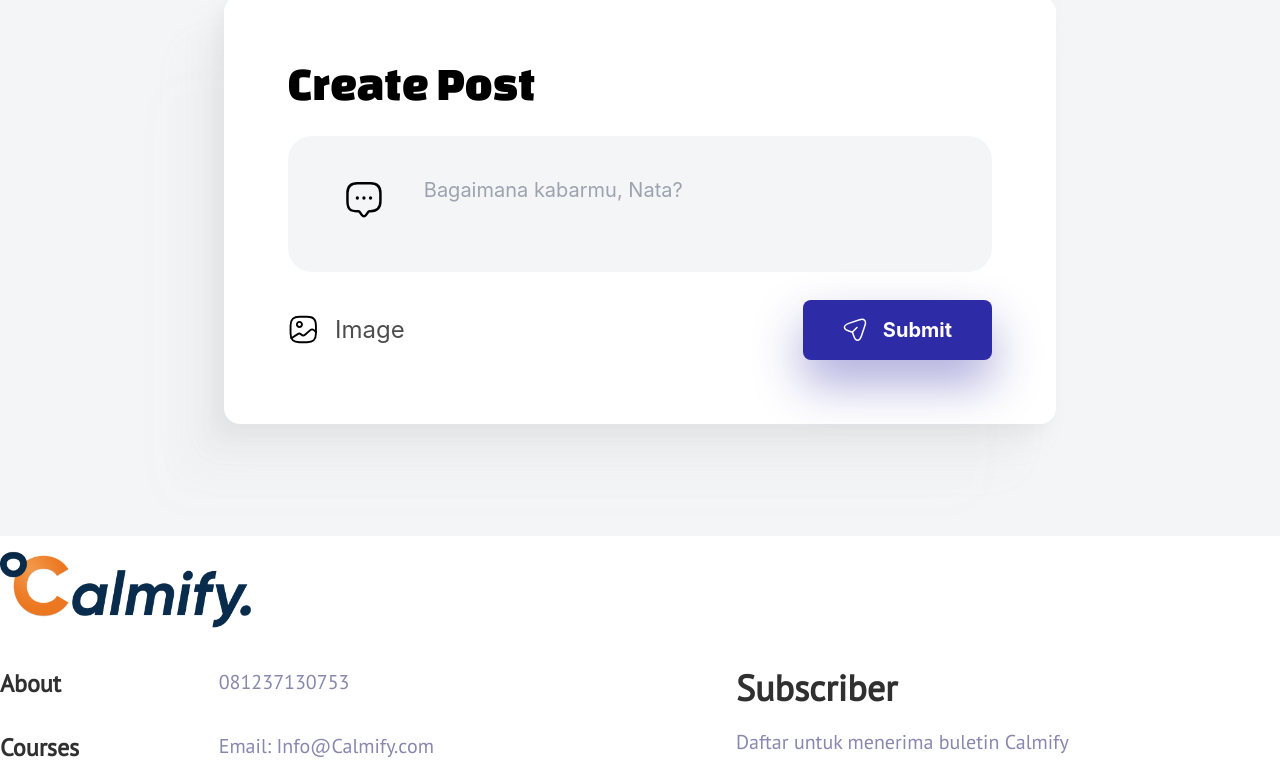
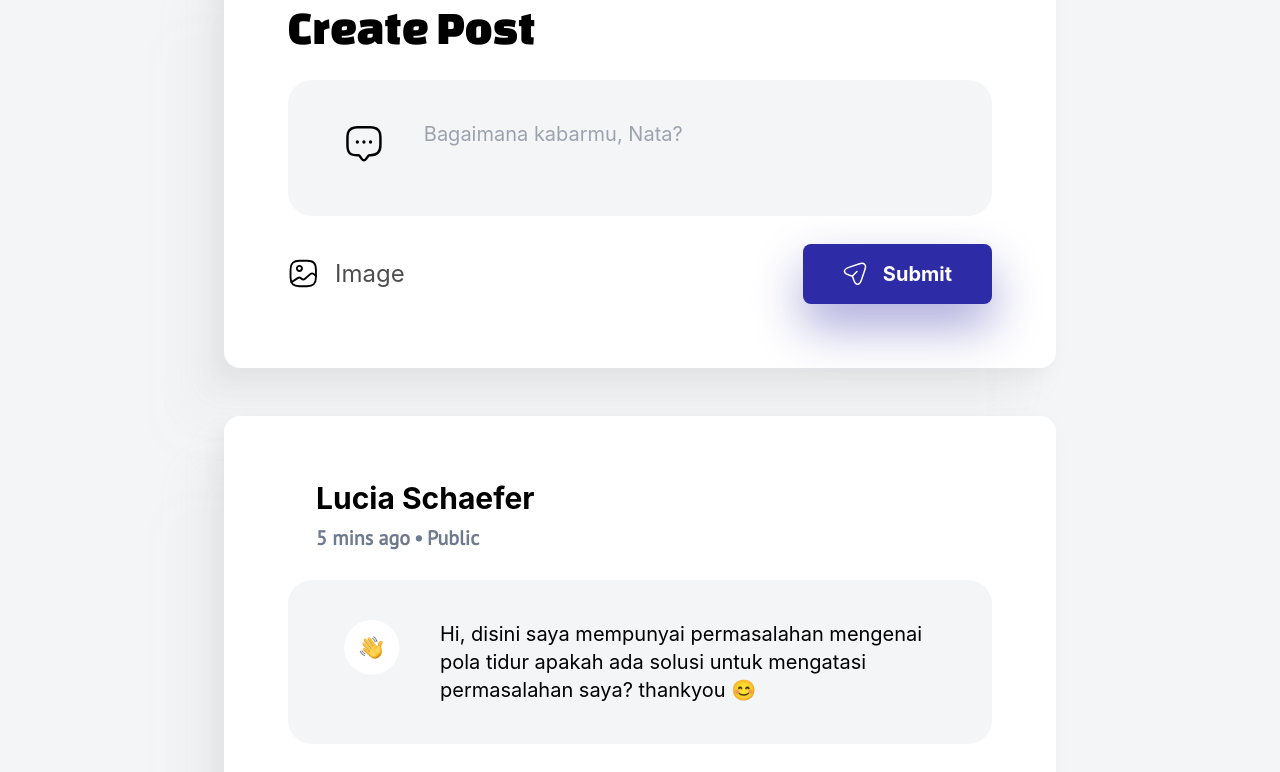
Before and after one commit to danutryas/calmify, a React (Create React App) app: page /community in a window 1280 px wide. Shown: the part 1140-1912 px from the top of the page. Built offline with nearby package versions, Linux system fonts and the light colour scheme.

Commit message:
[ADD] community page and post element

```diff
--- a/src/Components/Icons/index.jsx
+++ b/src/Components/Icons/index.jsx
@@ -1,4 +1,4 @@
-export const MessageIcon = () => {
+export const MessageIcon = ({ className }) => {
   return (
     <svg
       width="46"
@@ -6,6 +6,7 @@ export const MessageIcon = () => {
       viewBox="0 0 46 47"
       fill="none"
       xmlns="http://www.w3.org/2000/svg"
+      className={className}
     >
       <path
         d="M16.377 36.9864H15.4245C7.80476 36.9864 3.99487 35.0814 3.99487 25.5567V16.032C3.99487 8.41219 7.80476 4.60229 15.4245 4.60229H30.6641C38.2839 4.60229 42.0938 8.41219 42.0938 16.032V25.5567C42.0938 33.1765 38.2839 36.9864 30.6641 36.9864H29.7116C29.1211 36.9864 28.5496 37.2721 28.1877 37.7483L25.3303 41.5582C24.073 43.2346 22.0157 43.2346 20.7584 41.5582L17.901 37.7483C17.5962 37.3293 16.8914 36.9864 16.377 36.9864Z"
@@ -70,3 +71,55 @@ export const ImageIcon = () => {
     </svg>
   );
 };
+export const CommentIcon = () => {
+  return (
+    <svg
+      width="22"
+      height="23"
+      viewBox="0 0 22 23"
+      fill="none"
+      xmlns="http://www.w3.org/2000/svg"
+    >
+      <path
+        d="M14.9961 10.4719H15.0061M10.9951 10.4719H11.0051M6.99512 10.4719H7.00312"
+        stroke="black"
+        stroke-width="2"
+        stroke-linecap="round"
+        stroke-linejoin="round"
+      />
+      <path
+        d="M7.5 18.4719H7C3 18.4719 1 17.4719 1 12.4719V7.47192C1 3.47192 3 1.47192 7 1.47192H15C19 1.47192 21 3.47192 21 7.47192V12.4719C21 16.4719 19 18.4719 15 18.4719H14.5C14.19 18.4719 13.89 18.6219 13.7 18.8719L12.2 20.8719C11.54 21.7519 10.46 21.7519 9.8 20.8719L8.3 18.8719C8.14 18.6519 7.77 18.4719 7.5 18.4719Z"
+        stroke="black"
+        stroke-width="1.5"
+        stroke-miterlimit="10"
+        stroke-linecap="round"
+        stroke-linejoin="round"
+      />
+    </svg>
+  );
+};
+export const LikeIcon = ({ isActive }) => {
+  return (
+    <svg
+      width="22"
+      height="20"
+      viewBox="0 0 22 20"
+      fill="none"
+      xmlns="http://www.w3.org/2000/svg"
+    >
+      {isActive ? (
+        <path
+          d="M11.62 18.7819C11.28 18.9019 10.72 18.9019 10.38 18.7819C7.48 17.7919 1 13.6619 1 6.6619C1 3.5719 3.49 1.0719 6.56 1.0719C8.38 1.0719 9.99 1.9519 11 3.3119C11.5138 2.61778 12.183 2.05363 12.954 1.66464C13.725 1.27566 14.5764 1.07266 15.44 1.0719C18.51 1.0719 21 3.5719 21 6.6619C21 13.6619 14.52 17.7919 11.62 18.7819Z"
+          fill="#DE350B"
+        />
+      ) : (
+        <path
+          d="M11.62 18.7819C11.28 18.9019 10.72 18.9019 10.38 18.7819C7.48 17.7919 1 13.6619 1 6.6619C1 3.5719 3.49 1.0719 6.56 1.0719C8.38 1.0719 9.99 1.9519 11 3.3119C11.5138 2.61778 12.183 2.05363 12.954 1.66464C13.725 1.27566 14.5764 1.07266 15.44 1.0719C18.51 1.0719 21 3.5719 21 6.6619C21 13.6619 14.52 17.7919 11.62 18.7819Z"
+          stroke="black"
+          stroke-linecap="round"
+          stroke-linejoin="round"
+        />
+      )}
+    </svg>
+  );
+};
--- /dev/null
+++ b/src/Components/createPost.jsx
@@ -0,0 +1,54 @@
+import { useEffect, useRef } from "react";
+import { ImageIcon, MessageIcon, SendIcon } from "./Icons";
+const CreatePost = () => {
+  const textAreaEl = useRef(null);
+
+  const onSubmitPost = () => {};
+
+  function autoResize(e) {
+    e.target.style.height = "auto";
+    e.target.style.height = e.target.scrollHeight + "px";
+  }
+  const onClickArea = () => {
+    textAreaEl.current.focus();
+  };
+
+  return (
+    <div className="flex flex-col gap-20">
+      <div className="flex flex-col gap-7 rounded-2xl bg-white post-box-shadow p-16">
+        <h5 className="font-title text-5xl">Create Post</h5>
+        <div
+          className="py-10 px-14 bg-[#F4F5F7] rounded-3xl flex gap-10 cursor-text"
+          onClick={onClickArea}
+        >
+          <MessageIcon />
+          <textarea
+            placeholder="Bagaimana kabarmu, Nata?"
+            className="border-none outline-none bg-transparent w-full resize-none overflow-hidden text-xl "
+            ref={textAreaEl}
+            onChange={(e) => autoResize(e)}
+          />
+        </div>
+        <div className="flex justify-between">
+          <label
+            className="flex items-center gap-4 cursor-pointer"
+            htmlFor="add-image"
+          >
+            <ImageIcon />
+            <p className="text-[#000000B2] text-2xl">Image</p>
+          </label>
+          <input type="file" id="add-image" className="hidden" />
+          <button
+            className="bg-[#2E2BA6] flex text-white gap-4 py-4 px-10 rounded-lg box-shadow-blue font-bold text-xl items-center"
+            onClick={onSubmitPost}
+          >
+            <SendIcon />
+            <span>Submit</span>
+          </button>
+        </div>
+      </div>
+    </div>
+  );
+};
+
+export default CreatePost;
--- /dev/null
+++ b/src/Components/post.jsx
@@ -0,0 +1,53 @@
+import { useState } from "react";
+import { CommentIcon, LikeIcon } from "./Icons";
+import WaveIcon from "./Icons/WaveIcon.png";
+
+const Post = () => {
+  const [isLiked, setIsLiked] = useState(false);
+
+  const likePost = () => {
+    setIsLiked((prev) => !prev);
+    // send to backend
+  };
+
+  return (
+    <div className="flex flex-col gap-7 rounded-2xl bg-white post-box-shadow p-16">
+      <div className="flex gap-7 items-center">
+        <div className="">{/* profile pict */}</div>
+        <div className="flex flex-col gap-2">
+          <h5 className="text-3xl font-bold">Lucia Schaefer</h5>
+          <div className="flex gap-1 font-semibold text-xl text-[#6E7A8E] font-main">
+            <p className="p">5 mins ago</p>
+            <p className="p">•</p>
+            <p className="p">Public</p>
+          </div>
+        </div>
+      </div>
+      <div className="py-10 px-14 bg-[#F4F5F7] rounded-3xl flex gap-10 cursor-text">
+        <div className="">
+          <div className="rounded-full  h-[56px] w-[56px] pointer-events-none">
+            <img src={WaveIcon} alt="" />
+          </div>
+        </div>
+        <p className="w-full text-xl">
+          Hi, disini saya mempunyai permasalahan mengenai pola tidur apakah ada
+          solusi untuk mengatasi permasalahan saya? thankyou 😊
+        </p>
+      </div>
+      <div className="flex gap-12">
+        <div className="flex gap-4 items-center ">
+          <div className="h-auto w-auto cursor-pointer" onClick={likePost}>
+            <LikeIcon isActive={isLiked} />
+          </div>
+          <p className="text-xl text-[#000000B2]">187 Likes</p>
+        </div>
+        <div className="flex gap-4 items-center">
+          <CommentIcon />
+          <p className="text-xl text-[#000000B2]">24 Comments</p>
+        </div>
+      </div>
+    </div>
+  );
+};
+
+export default Post;
--- a/src/index.css
+++ b/src/index.css
@@ -3,6 +3,8 @@
 @tailwind utilities;
 body {
   margin: 0;
+  padding: 0;
+  box-sizing: border-box;
   font-family: -apple-system, BlinkMacSystemFont, "Segoe UI", "Roboto", "Oxygen",
     "Ubuntu", "Cantarell", "Fira Sans", "Droid Sans", "Helvetica Neue",
     sans-serif;
--- a/src/pages/community.jsx
+++ b/src/pages/community.jsx
@@ -1,24 +1,13 @@
-import { useEffect, useRef } from "react";
-import { ImageIcon, MessageIcon, SendIcon } from "../Components/Icons";
 import Footer from "../Components/footer";
 import Header from "../Components/header";
+import Post from "../Components/post";
+import CreatePost from "../Components/createPost";
 
 const CommunityPage = () => {
-  const textAreaEl = useRef(null);
-
-  const onSubmitPost = () => {};
-
-  function autoResize(e) {
-    e.target.style.height = "auto";
-    e.target.style.height = e.target.scrollHeight + "px";
-  }
-  const onClickArea = () => {
-    textAreaEl.current.focus();
-  };
   return (
-    <div className="">
+    <>
       <Header />
-      <section className="mb-48">
+      <section className="mb-48 -mt-14">
         <div className="container bg-white text-lg flex flex-col gap-16 items-center mx-auto">
           <h4 className="text-3xl font-bold  text-[#D23C8F]">Support Net</h4>
           <h1 className="text-[#272D3D] text-7xl font-title">Community</h1>
@@ -40,44 +29,13 @@ const CommunityPage = () => {
               dengan komunitas?
             </p>
           </div>
-          <div className="flex flex-col gap-20">
-            <div className="flex flex-col gap-7 rounded-2xl bg-white post-box-shadow p-16">
-              <h5 className="font-title text-5xl">Create Post</h5>
-              <div
-                className="py-10 px-14 bg-[#F4F5F7] rounded-3xl flex gap-10 cursor-text"
-                onClick={onClickArea}
-              >
-                <MessageIcon />
-                <textarea
-                  placeholder="Bagaimana kabarmu, Nata?"
-                  className="border-none outline-none bg-transparent w-full resize-none overflow-hidden text-xl "
-                  ref={textAreaEl}
-                  onChange={(e) => autoResize(e)}
-                />
-              </div>
-              <div className="flex justify-between">
-                <label
-                  className="flex items-center gap-4 cursor-pointer"
-                  htmlFor="add-image"
-                >
-                  <ImageIcon />
-                  <p className="text-[#000000B2] text-2xl">Image</p>
-                </label>
-                <input type="file" id="add-image" className="hidden" />
-                <button
-                  className="bg-[#2E2BA6] flex text-white gap-4 py-4 px-10 rounded-lg box-shadow-blue font-bold text-xl items-center"
-                  onClick={onSubmitPost}
-                >
-                  <SendIcon />
-                  <span>Submit</span>
-                </button>
-              </div>
-            </div>
-          </div>
+          <CreatePost />
+          <Post />
+          <Post />
         </div>
       </section>
       <Footer />
-    </div>
+    </>
   );
 };
 
--- /dev/null
+++ b/src/pages/detailPost.jsx
@@ -0,0 +1,11 @@
+import Post from "../Components/post";
+
+const DetailPostPage = () => {
+  return (
+    <div className="">
+      <Post />
+    </div>
+  );
+};
+
+export default DetailPostPage;
```
Also changed, not shown: src/Components/Icons/WaveIcon.png (added).
